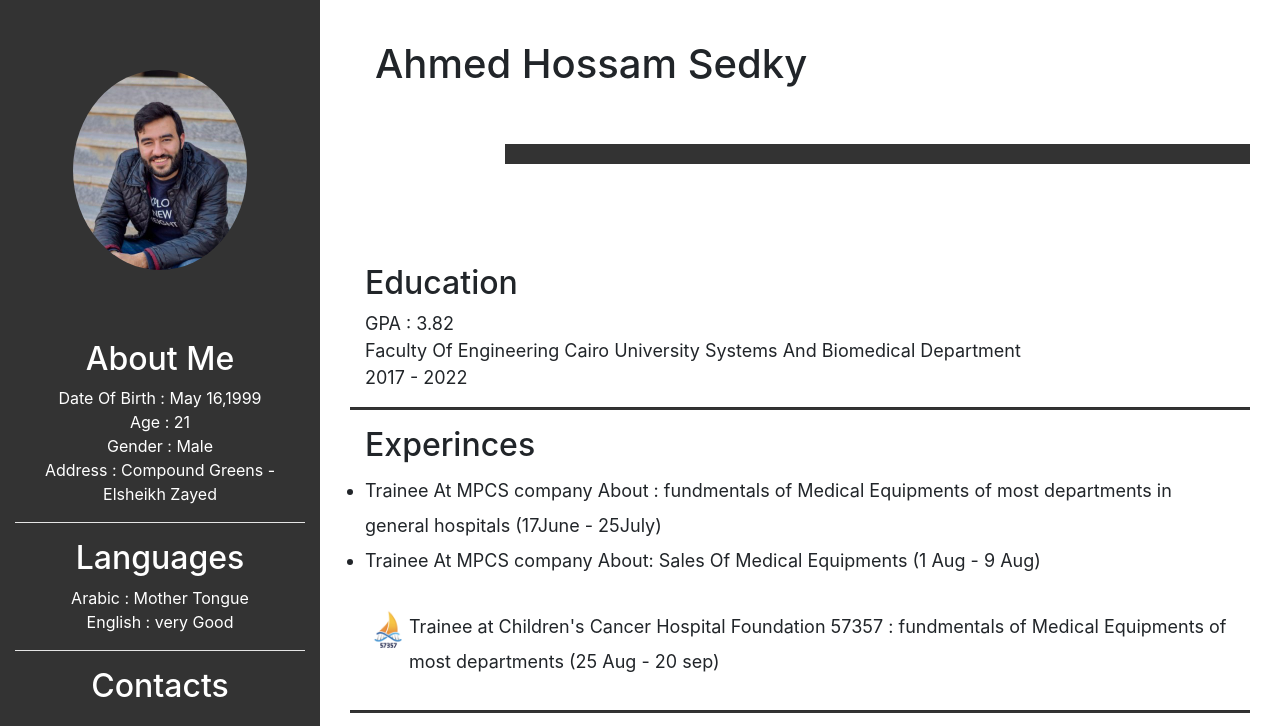
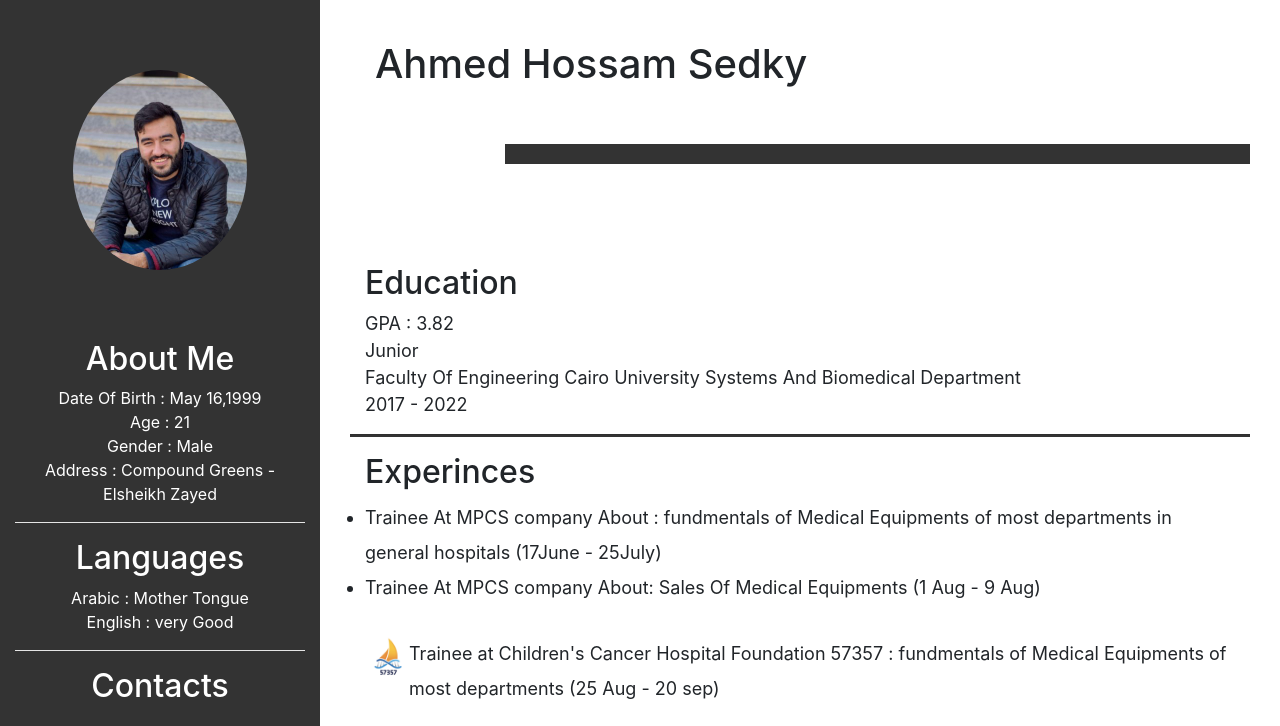
Before and after one commit to ahmed-sedky/My_Cv, a plain HTML site: page index.html in a window 1280 px wide. Shown: the top 726 px of the page. Drawn offline with nearby package versions, Linux system fonts and the light colour scheme.

Commit message:
4th Commit

```diff
--- a/index.html
+++ b/index.html
@@ -79,6 +79,7 @@
                             <h2>Education</h2>
                             <ul class="list-unstyled ">
                                 <li>GPA : 3.82</li>
+                                <li>Junior</li>
                                 <li>Faculty Of Engineering Cairo University Systems And Biomedical Department</li>
                                 <li>2017 - 2022</li>
                             </ul>
```
Also changed, not shown: 1 other file.
